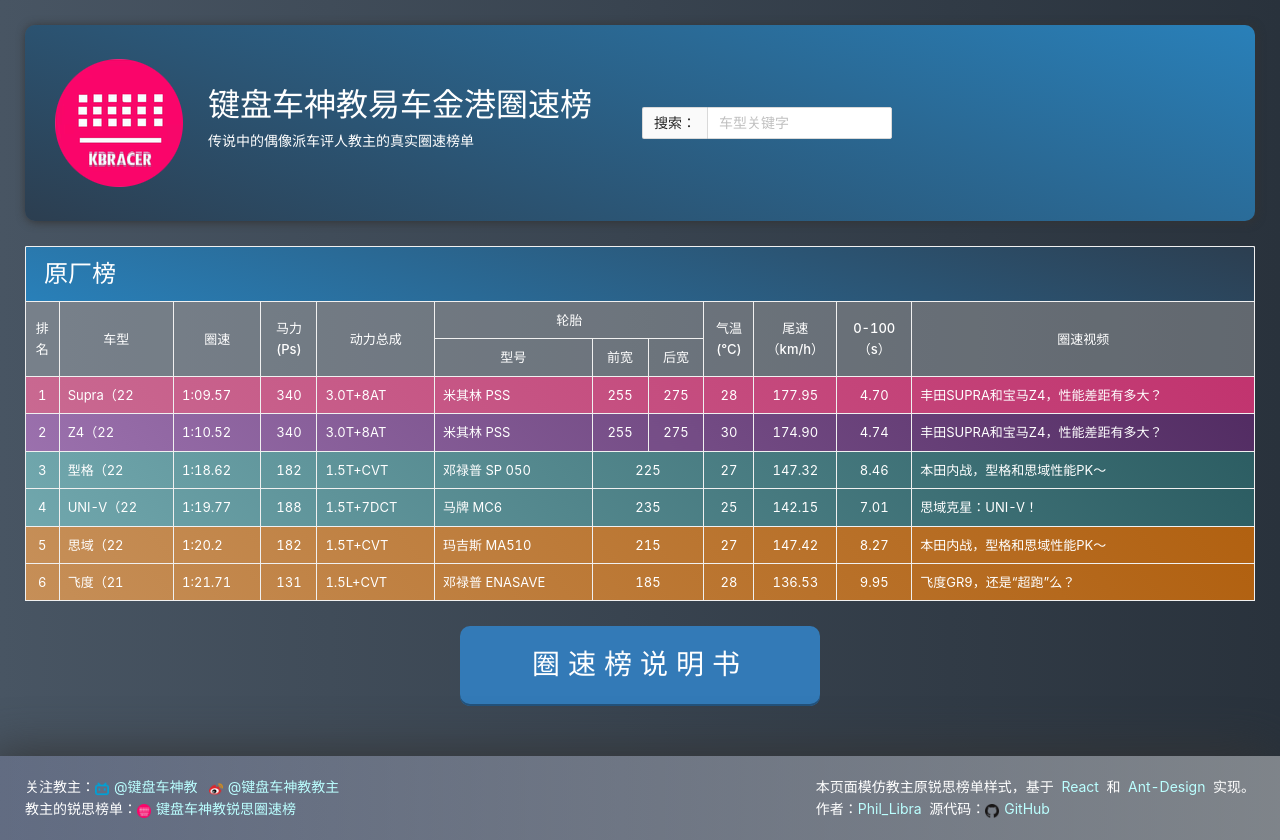
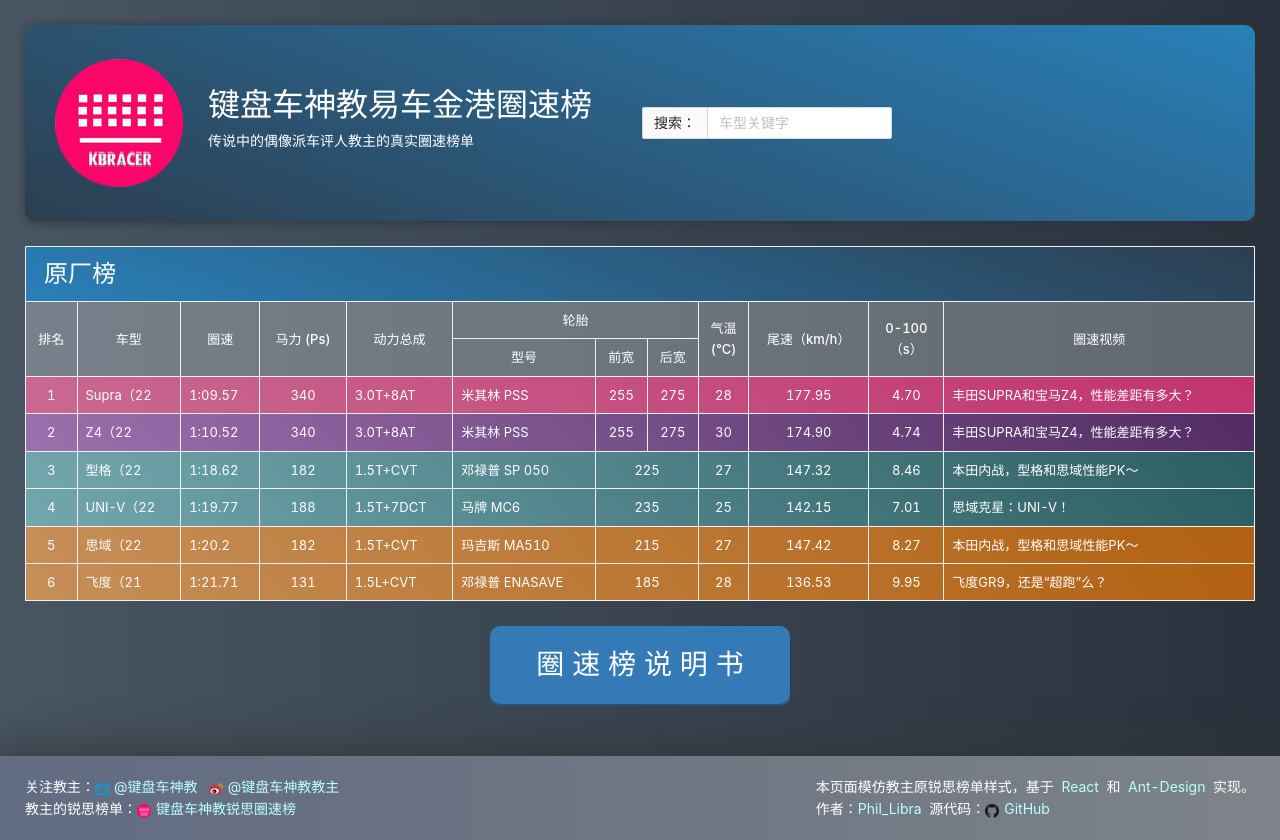
Before and after one commit to Phil-Libra/kbracer-goldenport, a React (Create React App) app: page / in a window 1280 px wide. Built offline with nearby package versions, Linux system fonts and the light colour scheme.

Commit message:
为避免移动端显示bug，暂时取消表头固定

```diff
--- a/src/App.js
+++ b/src/App.js
@@ -7,12 +7,11 @@
 import bilibili from './img/bilibili.png';
 import weibo from './img/weibo.png';
 import github from './img/github.png';
-import logo from './img/logo.png'
+import logo from './img/logo.png';
 
 import 'antd/dist/antd.min.css';
 
-import styles from './index.module.css'
-import ColumnGroup from 'antd/lib/table/ColumnGroup';
+import styles from './index.module.css';
 
 const App = () => {
   // const { Option } = Select;
@@ -178,7 +177,7 @@
             className={styles.descButton}
             onClick={() => setDescStatus((prevState) => !prevState)}
           >
-            <span>圈速榜说明书</span>
+            <span>圈 速 榜 说 明 书</span>
           </button>
         </div>
 
@@ -197,7 +196,7 @@
     title
   }
 ) => {
-  const { Column } = ATable;
+  const { Column, ColumnGroup } = ATable;
 
   // 处理圈速显示格式
   const handleSpeed = (speed) => {
@@ -236,8 +235,7 @@
       bordered={true}
       dataSource={rankData}
       size={'small'}
-      sticky={true}
-      tableLayout={'fixed'}
+      // sticky={true}
       scroll={{ x: 'max-content' }}
       pagination={pagination}
       onRow={(val) => {
--- a/src/index.module.css
+++ b/src/index.module.css
@@ -85,7 +85,7 @@
   align-items: center;
   justify-content: flex-start;
   flex-wrap: wrap;
-  padding: 30px 30px;
+  padding: 30px;
   margin: 0 25px;
   border-radius: 10px;
   box-shadow: #333 1px 1px 10px;
@@ -140,7 +140,8 @@
 .buttonBox .descButton {
   overflow: hidden;
   margin: 0 0 50px;
-  width: 360px;
+  width: 300px;
+  max-width: 80%;
   height: 80px;
   border-radius: 10px;
   border: none;
@@ -153,7 +154,6 @@
 }
 .buttonBox .descButton span {
   font-size: 28px;
-  letter-spacing: 8px;
 }
 .buttonBox .descButton:hover {
   background-color: #4405f7;
--- a/src/index.module.less
+++ b/src/index.module.less
@@ -154,7 +154,7 @@
     align-items: center;
     justify-content: flex-start;
     flex-wrap: wrap;
-    padding: 30px 30px;
+    padding: 30px;
     margin: 0 25px;
     border-radius: 10px;
     box-shadow: #333 1px 1px 10px;
@@ -219,7 +219,8 @@
     .descButton {
         overflow: hidden;
         margin: 0 0 50px;
-        width: 360px;
+        width: 300px;
+        max-width: 80%;
         height: 80px;
         border-radius: 10px;
         border: none;
@@ -232,7 +233,6 @@
 
         span {
             font-size: 28px;
-            letter-spacing: 8px;
         }
 
         &:hover {
```
Also changed, not shown: 10 other files (tests, documents, lock files or other folders).
